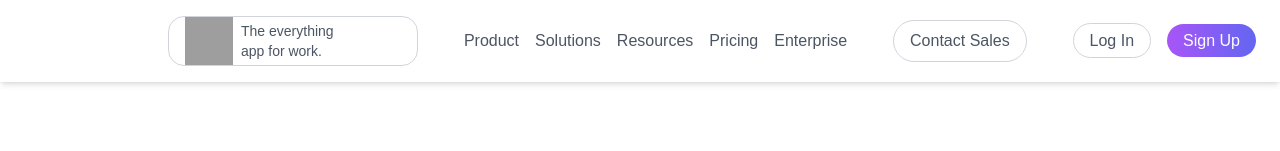
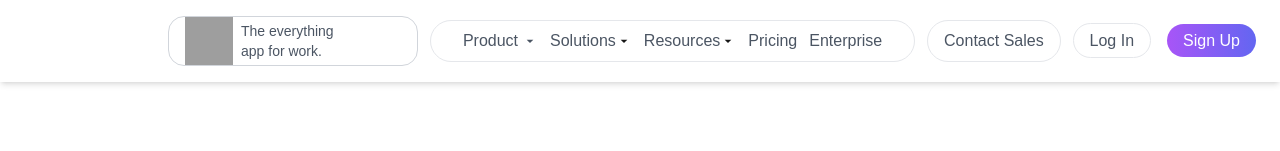
Before and after one commit to HuzaifaAhmadDeveloper/clickup, a Next.js app: page / in a window 1280 px wide. Shown: the top 151 px of the page. Built offline with nearby package versions, Linux system fonts and the light colour scheme; grey boxes are pictures that could not be loaded.

Commit message:
add dropdown icon

```diff
--- a/app/components/Navbar/Navbar.tsx
+++ b/app/components/Navbar/Navbar.tsx
@@ -1,7 +1,7 @@
 "use client";
 import { useState } from 'react';
 import Link from 'next/link';
-
+import { MdArrowDropDown } from "react-icons/md";
 const Navbar = () => {
   const [isProductDropdownOpen, setIsProductDropdownOpen] = useState(false);
   const [selectedSection, setSelectedSection] = useState('Capabilities'); // Default selected section is Capabilities
@@ -120,19 +120,21 @@ const Navbar = () => {
       </div>
 
       {/* Section 2: Product Links */}
-      <div className="relative">
-        <div className="hidden md:flex space-x-4">
-          <button
+      <div className="relative block p-2 px-8 rounded-full max-w-lg
+             border border-gray-200">
+        <div className="hidden md:flex space-x-3">
+        <button
             onClick={toggleProductDropdown}
-            className="text-gray-600 hover:text-gray-900"
+            className="flex items-center text-gray-600 hover:text-gray-900 "
           >
             Product
+            <MdArrowDropDown className={`ml-1 transition-transform ${isProductDropdownOpen ? 'rotate-180' : ''}`} />
           </button>
-          <Link href="#">
-            <span className="text-gray-600 hover:text-gray-900">Solutions</span>
+          <Link href="#" className='flex items-center'>
+            <span className="text-gray-600 hover:text-gray-900">Solutions</span><MdArrowDropDown />
           </Link>
-          <Link href="#">
-            <span className="text-gray-600 hover:text-gray-900">Resources</span>
+          <Link href="#" className='flex items-center'>
+            <span className="text-gray-600 hover:text-gray-900">Resources</span><MdArrowDropDown />
           </Link>
           <Link href="#">
             <span className="text-gray-600 hover:text-gray-900">Pricing</span>
@@ -176,7 +178,7 @@ const Navbar = () => {
       </div>
 
       {/* Section 3: Contact Sales */}
-      <div className="hidden md:flex items-center border border-gray-300 rounded-full px-4 py-2">
+      <div className="hidden md:flex items-center border border-gray-200 rounded-full px-4 py-2">
         <Link href="#">
           <span className="text-gray-600 hover:text-gray-900">Contact Sales</span>
         </Link>
@@ -185,7 +187,7 @@ const Navbar = () => {
       {/* Section 4: Login and Sign-Up */}
       <div className="flex items-center space-x-4">
         <Link href="#">
-          <span className="border border-gray-300 rounded-full px-4 py-2 text-gray-600 hover:text-gray-900">Log In</span>
+          <span className="border border-gray-200 rounded-full px-4 py-2 text-gray-600 hover:text-gray-900">Log In</span>
         </Link>
         <Link href="#">
           <span className="bg-gradient-to-r from-purple-500 to-indigo-500 text-white rounded-full px-4 py-2 hover:from-purple-600 hover:to-indigo-600">
```
